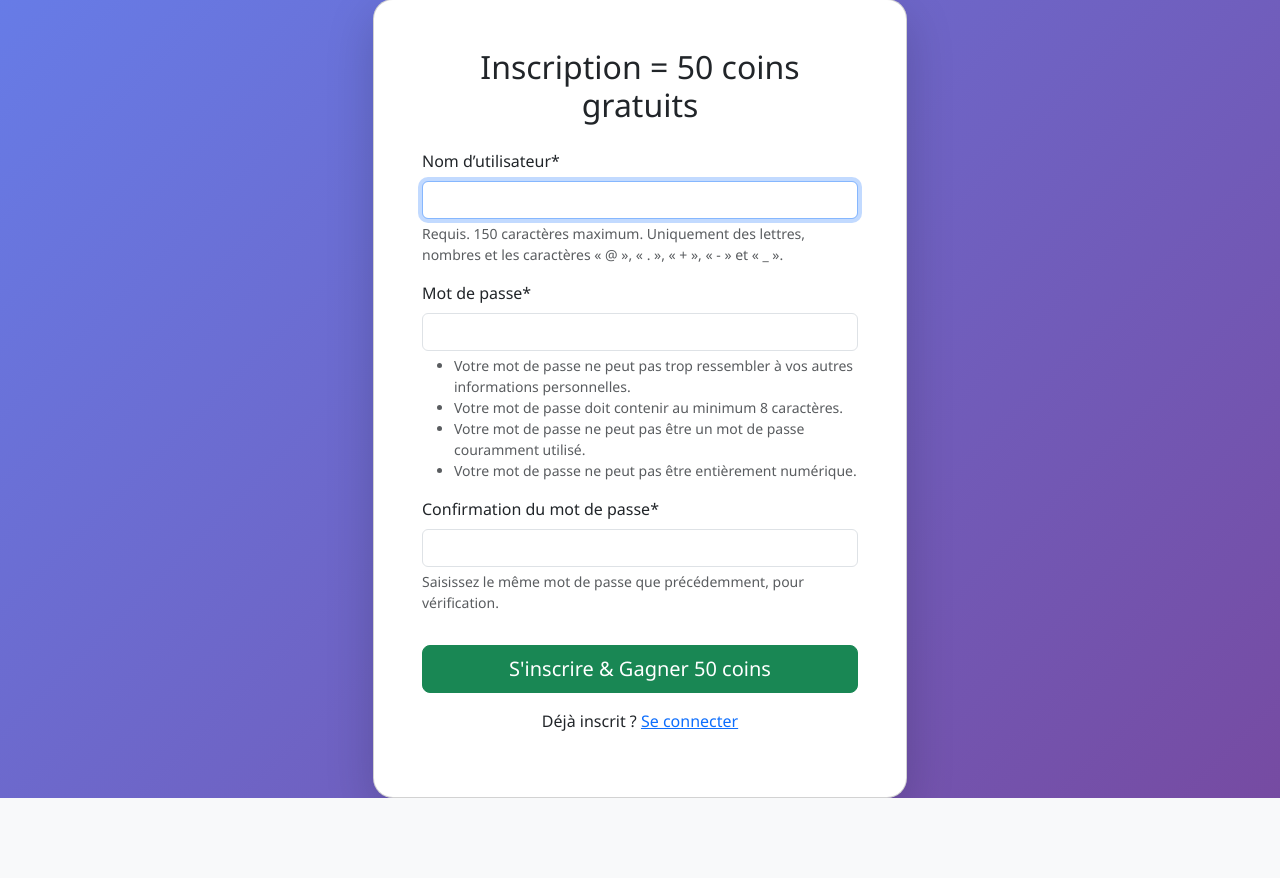
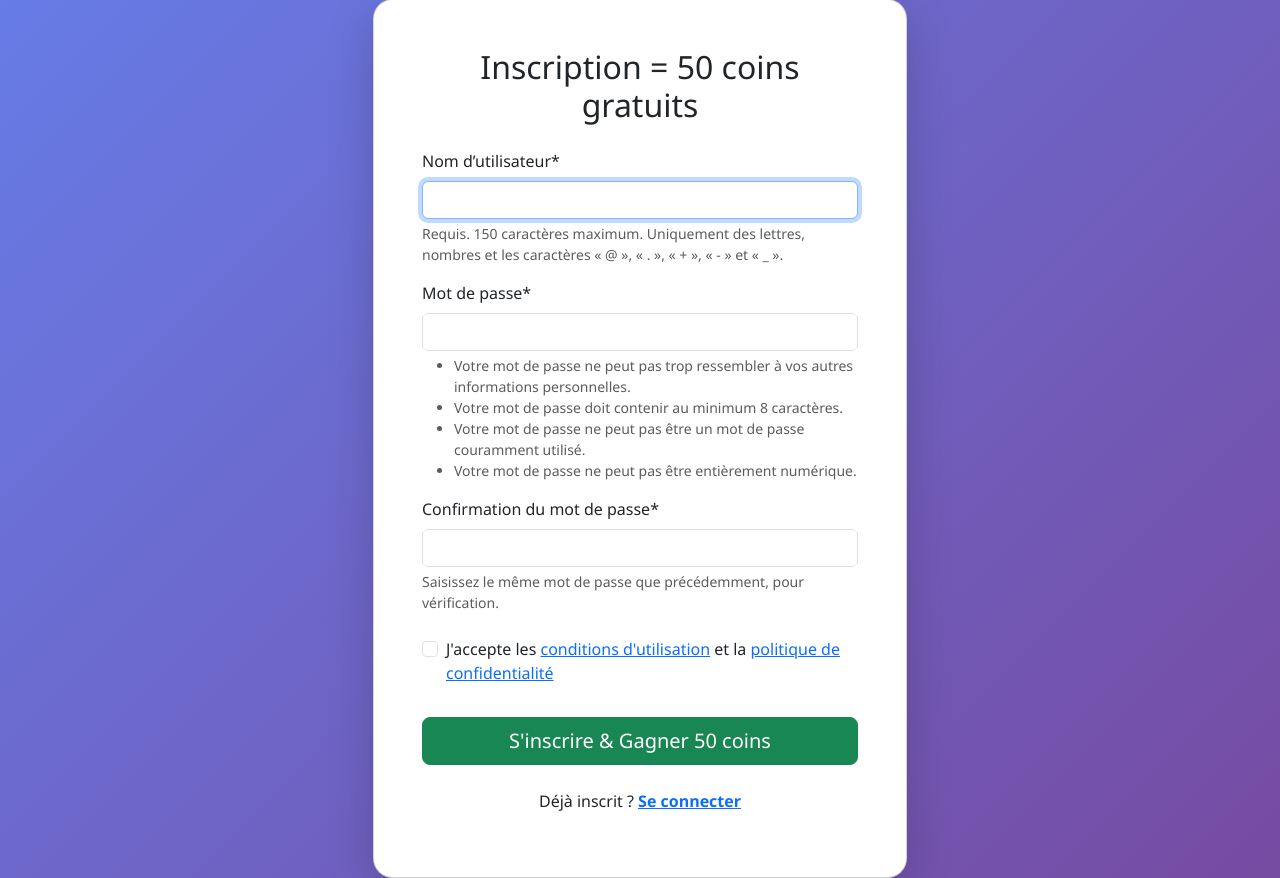
Before and after one commit to hatungimanaadronis17-dotcom/fbboost-project-v2, a Django app: page /register/ in a window 1280 px wide. Shown: the part 105-983 px from the top of the page. Before the commit the page ends 903 px from the top, so only its background shows below. Run offline with Django 5.2, Linux system fonts and the light colour scheme; some libraries are stand-ins or nearby versions.

Commit message:
Enhance registration form with terms checkbox
Added a mandatory checkbox for terms acceptance and improved error handling.

```diff
--- a/templates/users/register.html
+++ b/templates/users/register.html
@@ -2,6 +2,7 @@
 {% load crispy_forms_tags %}
 
 {% block title %}Inscription gratuite{% endblock %}
+
 {% block content %}
 <div class="container mt-5">
     <div class="row justify-content-center">
@@ -9,13 +10,41 @@
             <div class="card shadow-lg">
                 <div class="card-body p-5">
                     <h2 class="text-center mb-4">Inscription = 50 coins gratuits</h2>
+
                     <form method="post">
                         {% csrf_token %}
                         {{ form|crispy }}
-                        <button type="submit" class="btn btn-success btn-lg w-100 mt-3">S'inscrire & Gagner 50 coins</button>
+
+                        <!-- Checkbox obligatoire : CGU / Politique de confidentialité -->
+                        <div class="form-check mt-4 mb-4">
+                            <input type="checkbox"
+                                   class="form-check-input"
+                                   id="accept_terms"
+                                   name="accept_terms"
+                                   required>
+                            <label class="form-check-label" for="accept_terms">
+                                J'accepte les <a href="/terms/" target="_blank">conditions d'utilisation</a>
+                                et la <a href="/privacy/" target="_blank">politique de confidentialité</a>
+                            </label>
+                        </div>
+
+                        <!-- Message d'erreur si non cochée -->
+                        {% if form.non_field_errors %}
+                            <div class="alert alert-danger mt-3">
+                                {{ form.non_field_errors }}
+                            </div>
+                        {% endif %}
+
+                        <button type="submit" class="btn btn-success btn-lg w-100 mt-2">
+                            S'inscrire & Gagner 50 coins
+                        </button>
                     </form>
-                    <p class="text-center mt-3">
-                        Déjà inscrit ? <a href="{% url 'users:login' %}">Se connecter</a>
+
+                    <p class="text-center mt-4">
+                        Déjà inscrit ?
+                        <a href="{% url 'users:login' %}" class="text-primary fw-bold">
+                            Se connecter
+                        </a>
                     </p>
                 </div>
             </div>
```
